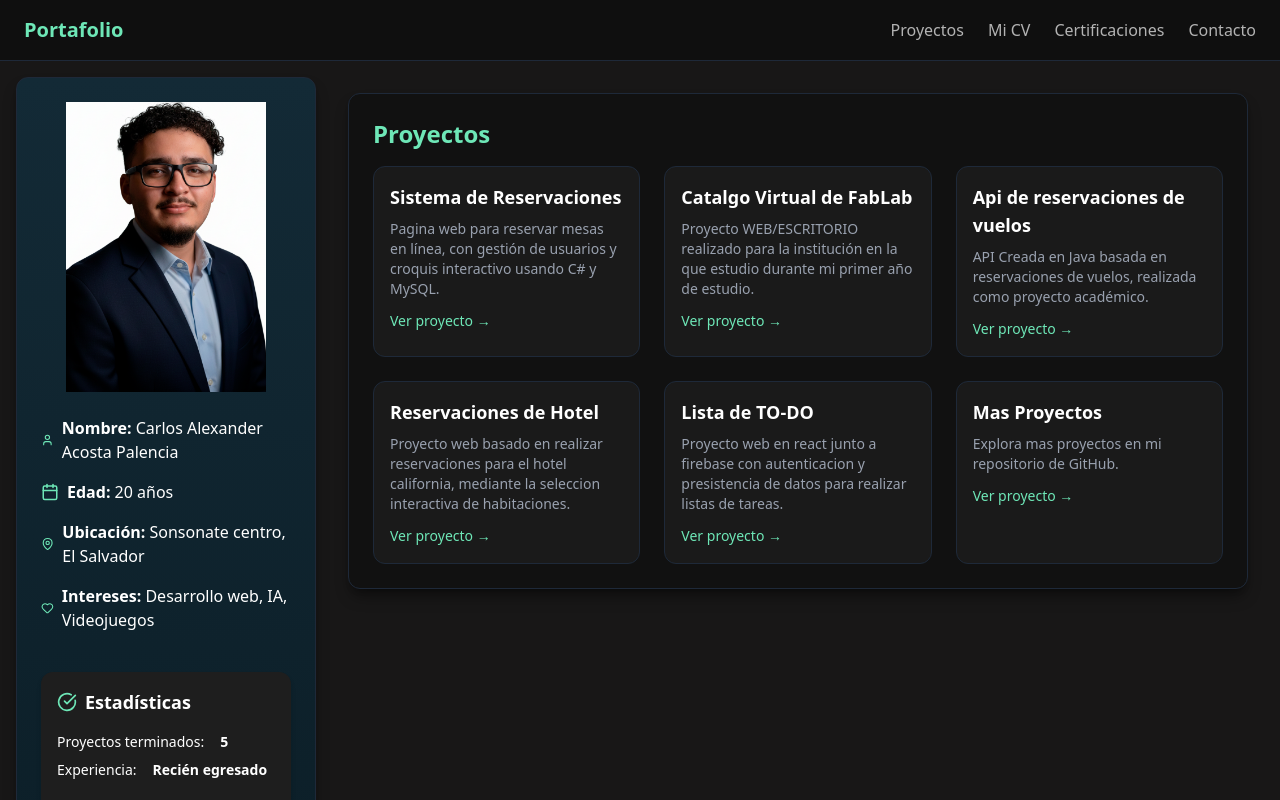
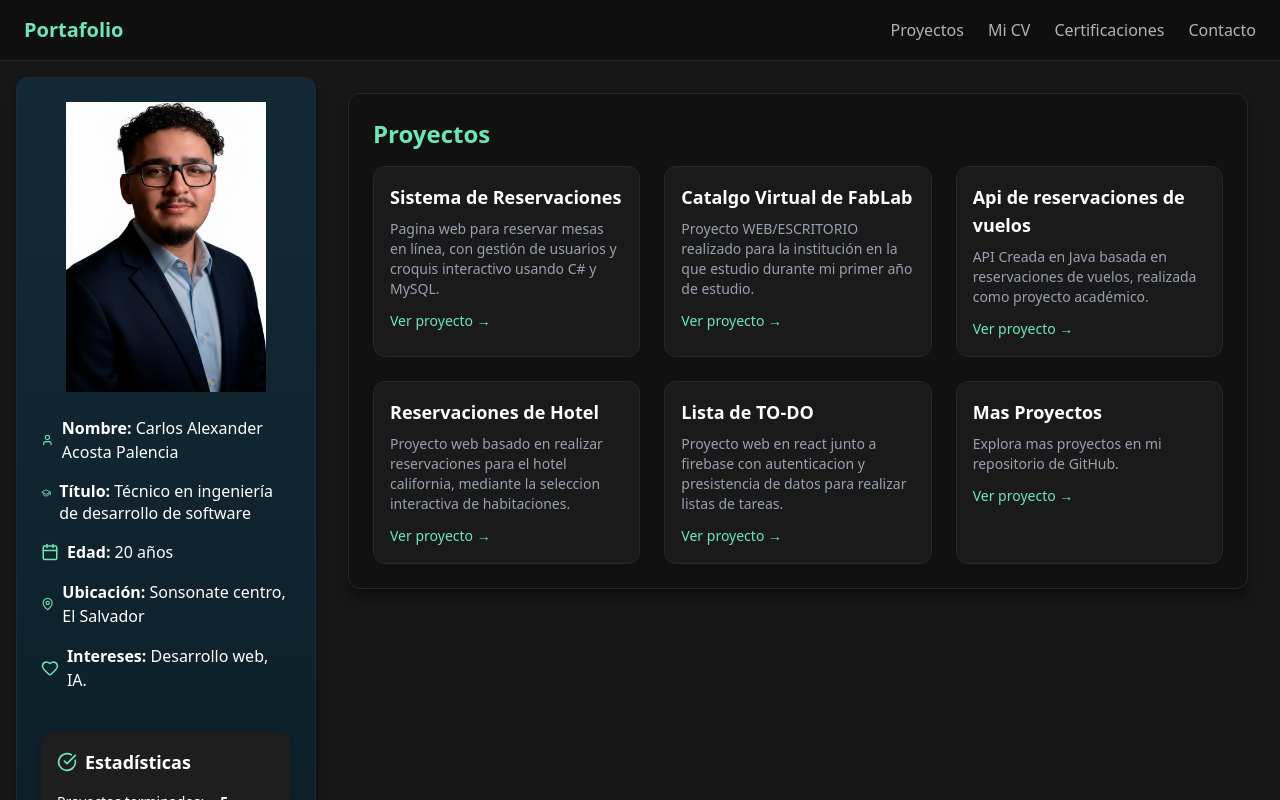
Before and after one commit to acospalencia/Portafolio, a React (Vite) app: page / in a window 1280 px wide. Shown: the top 800 px of the page. Built offline with nearby package versions, Linux system fonts and the light colour scheme.

Commit message:
Cambios de el sidebar

```diff
--- a/src/components/Sidebar.jsx
+++ b/src/components/Sidebar.jsx
@@ -19,6 +19,14 @@ export const Sidebar = () => {
                     </p>
                 </div>
 
+                <div className="flex items-start gap-2 justify-center md:justify-start 2xl:justify-center">
+                    <GraduationCap size={18} className="text-[#6EE7B7] mt-1" />
+                    <p className="text-base leading-snug">
+                        <strong>Título:</strong> Técnico en ingeniería de desarrollo de software
+                    </p>
+                </div>
+
+
                 <div className="flex items-center gap-2 justify-center md:justify-start 2xl:justify-center">
                     <Calendar size={18} className="text-[#6EE7B7]" />
                     <p className="text-base">
@@ -36,7 +44,7 @@ export const Sidebar = () => {
                 <div className="flex items-center gap-2 justify-center md:justify-start 2xl:justify-center">
                     <Heart size={18} className="text-[#6EE7B7]" />
                     <p className="text-base">
-                        <strong>Intereses:</strong> Desarrollo web, IA, Videojuegos
+                        <strong>Intereses:</strong> Desarrollo web, IA.
                     </p>
                 </div>
 
```
